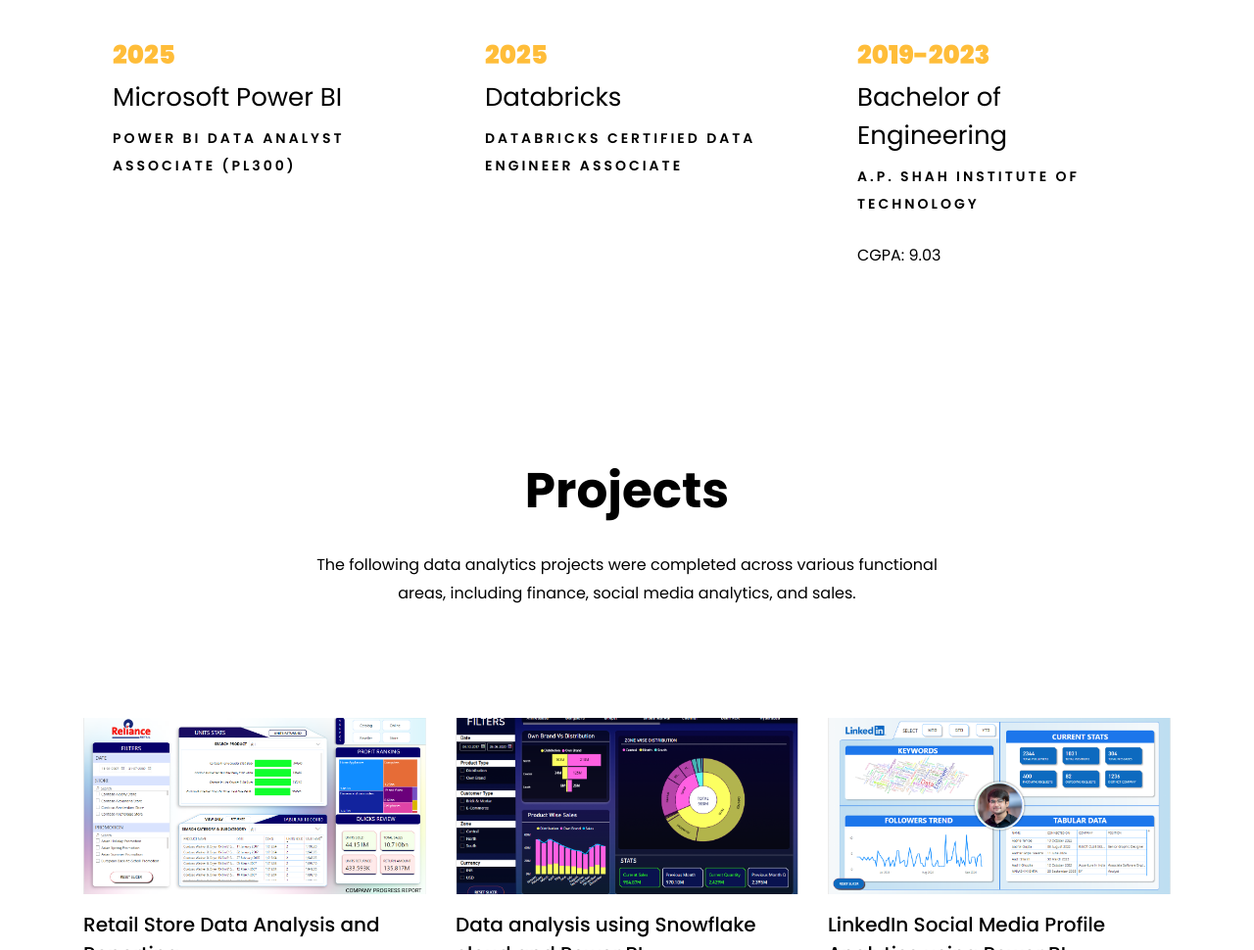
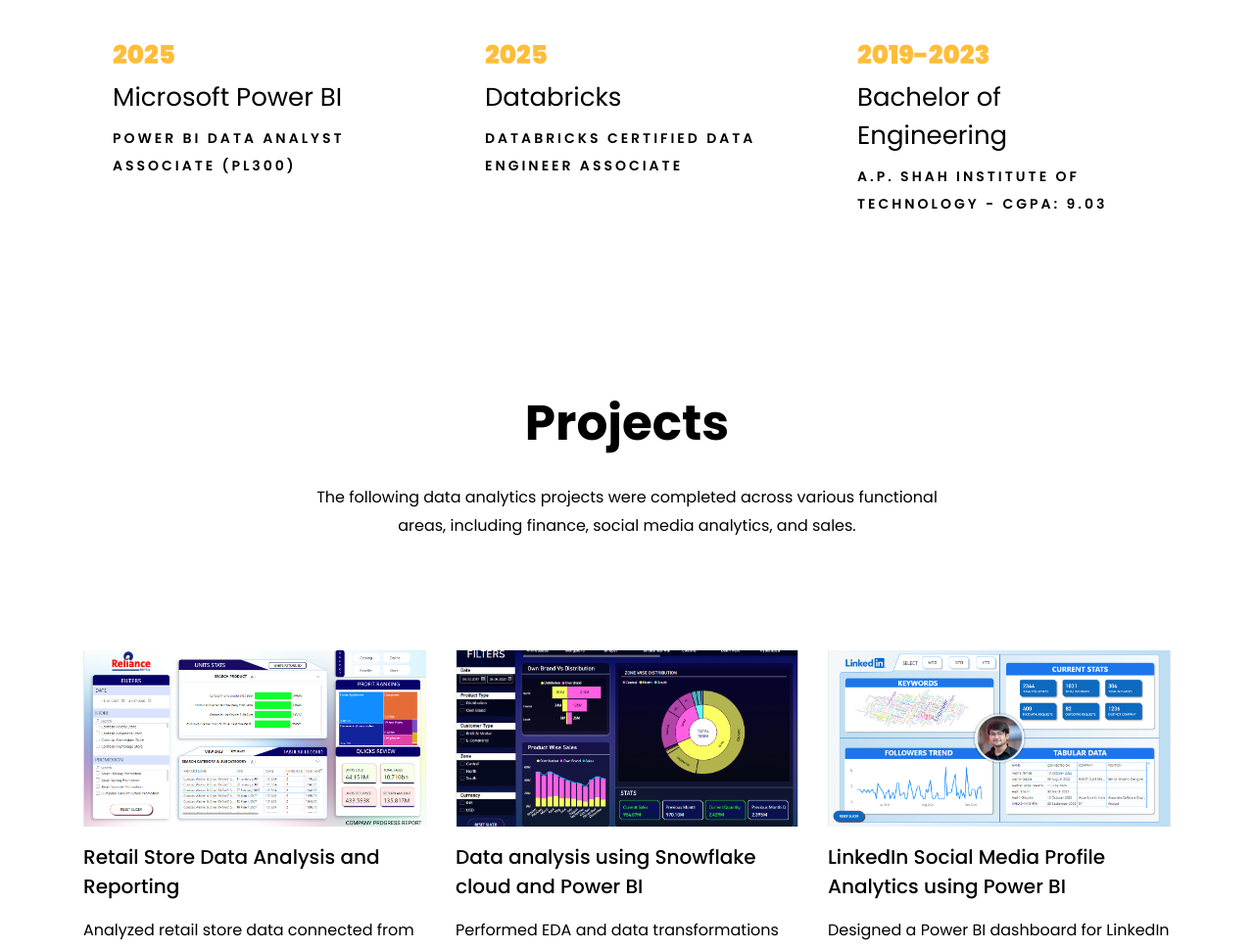
Before and after one commit to KaranShah-py/KaranShah-py.github.io, a plain HTML site: page index.html in a window 1280 px wide. Shown: the part 3192-4162 px from the top of the page at 98% size. Drawn offline with Linux system fonts and the light colour scheme; files whose address does not match are found by name.

Commit message:
Update index.html

```diff
--- a/index.html
+++ b/index.html
@@ -406,8 +406,7 @@
 				<div class="resume-wrap ftco-animate">
 					<span class="date">2019-2023</span>
 					<h2>Bachelor of Engineering</h2>
-					<span class="position">A.P. Shah Institute of Technology</span>
-					<p class="mt-4">CGPA: 9.03</p>
+					<span class="position">A.P. Shah Institute of Technology - CGPA: 9.03</span>
 				</div>
 			</div>
 		</div>
```
